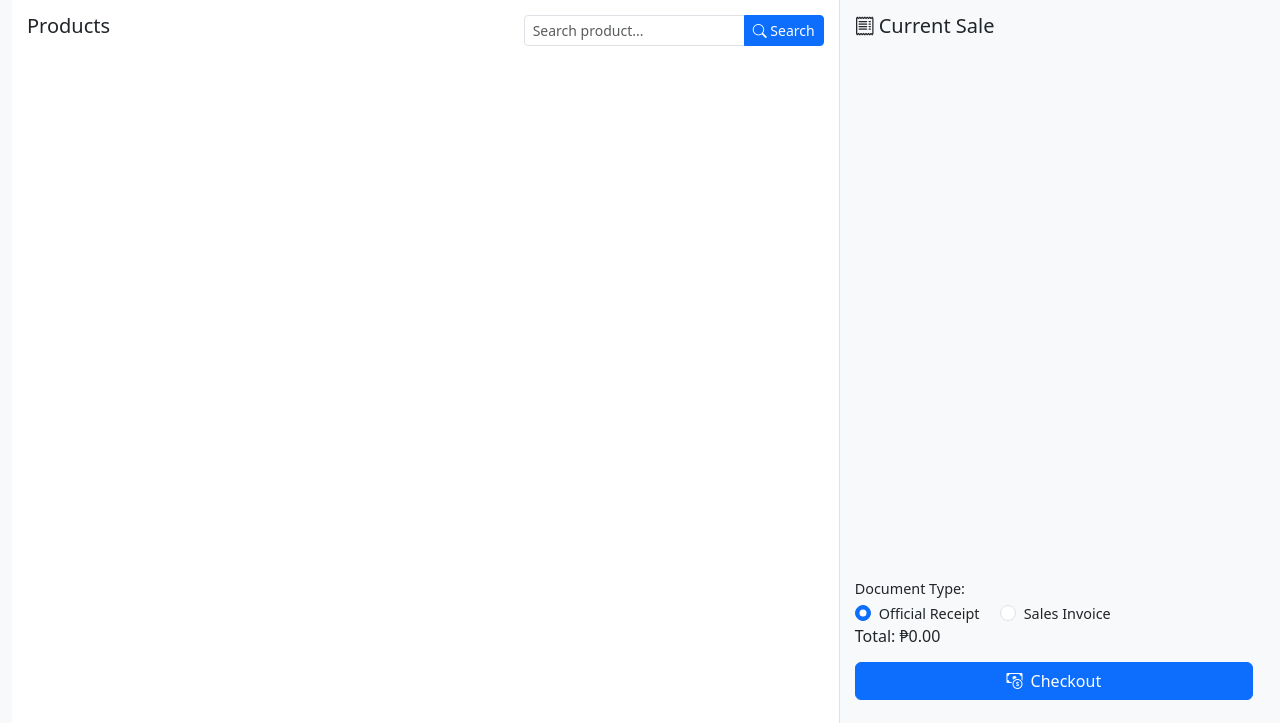
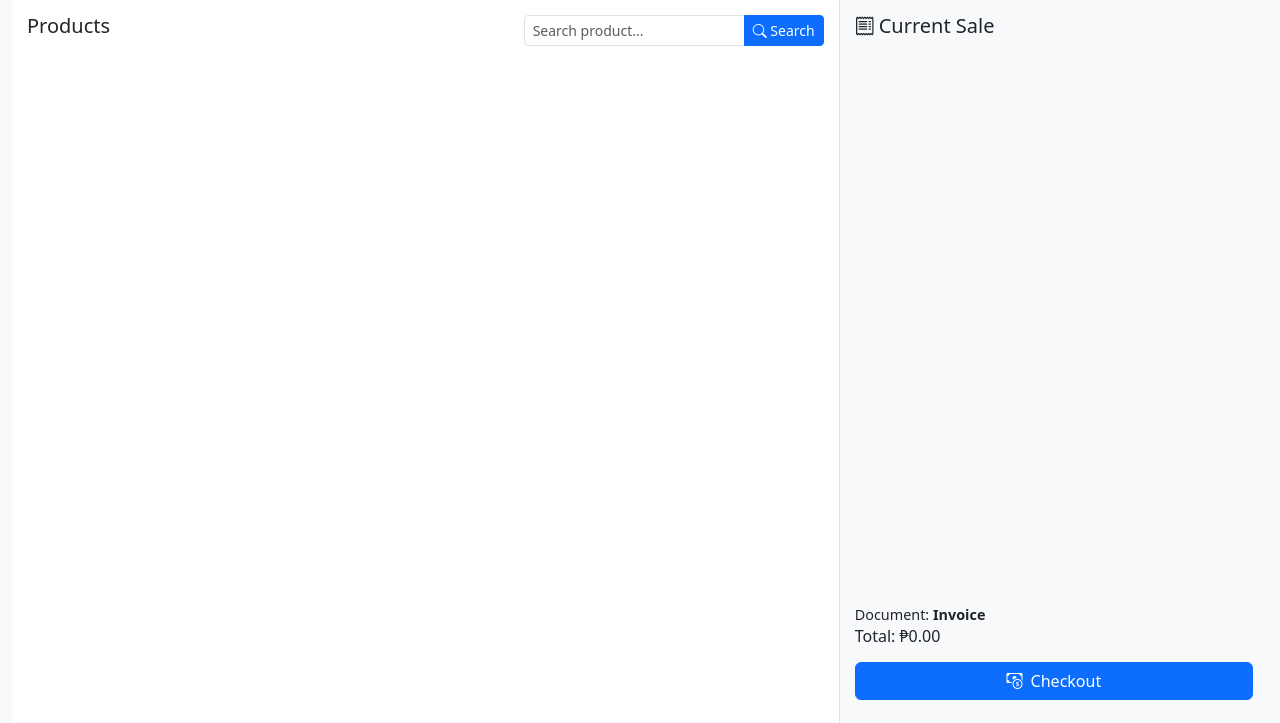
Before and after one commit to RefactorCore/casweb, a Flask app: page /pos in a window 1280 px wide. Shown: the part 93-816 px from the top of the page. Run offline with Flask 3, Linux system fonts and the light colour scheme; the visitor is signed in with stand-in values (Sample User, id 1); data that the repository does not hold is empty.

Commit message:
Add files via upload

```diff
--- a/templates/pos.html
+++ b/templates/pos.html
@@ -203,16 +203,10 @@
     <div class="pos-cart">
       <h5><i class="bi bi-receipt me-1"></i>Current Sale</h5>
       <div class="cart-list" id="cartList"></div>
+
+      <!-- Document type removed from UI. System will use 'Invoice' as default document type. -->
       <div class="mb-2">
-          <h6 class="mb-1" style="font-size: 0.9rem;">Document Type:</h6>
-          <div class="form-check form-check-inline">
-            <input class="form-check-input" type="radio" name="doc_type_select" id="doc_type_or" value="OR" checked>
-            <label class="form-check-label" for="doc_type_or" style="font-size: 0.9rem;">Official Receipt</label>
-          </div>
-          <div class="form-check form-check-inline">
-            <input class="form-check-input" type="radio" name="doc_type_select" id="doc_type_si" value="SI">
-            <label class="form-check-label" for="doc_type_si" style="font-size: 0.9rem;">Sales Invoice</label>
-          </div>
+        <h6 class="mb-1" style="font-size: 0.9rem;">Document: <strong>Invoice</strong></h6>
       <div>
         <h6>Total: ₱<span id="total">0.00</span></h6>
         <button id="checkoutBtn" class="btn btn-primary w-100 mt-2">
@@ -454,21 +448,19 @@ document.addEventListener("DOMContentLoaded", function() {
       return;
     }
 
-    // --- ▼▼▼ ADD THIS LINE ▼▼▼ ---
-    // Get the value from the new radio buttons ('OR' or 'SI')
-    const selectedDocType = document.querySelector('input[name="doc_type_select"]:checked').value;
+    // Default document type now fixed to 'Invoice'
+    const selectedDocType = 'Invoice';
 
     const response = await fetch('/api/sale', {
       method: 'POST',
       headers: { 'Content-Type': 'application/json' },
-      // --- ▼▼▼ UPDATE THIS LINE ▼▼▼ ---
       body: JSON.stringify({ items: cart, doc_type: selectedDocType })
     });
 
     const data = await response.json();
     if (data.status === 'ok') {
       const change = cash - total;
-      const receipt = generateReceipt(cart, total, cash, change, data.receipt_number, data.vat);
+      const receipt = generateReceipt(cart, total, cash, change, data.receipt_number || data.sale_id, data.vat);
       document.getElementById('receiptTemplate').innerHTML = receipt;
       new bootstrap.Modal(document.getElementById('receiptModal')).show();
 
@@ -511,7 +503,7 @@ document.addEventListener("DOMContentLoaded", function() {
 
     // Start building the HTML string
     let html = `<div class="receipt-header">`;
-    html += `<h5>${receiptNumber || 'RECEIPT'}</h5>`; // Uses the OR/SI number
+    html += `<h5>${receiptNumber || 'INVOICE'}</h5>`; // Use INVOICE label by default
     html += `<small>Date: ${dateStr} ${timeStr}</small>`;
     html += `</div>`;
 
@@ -543,16 +535,12 @@ document.addEventListener("DOMContentLoaded", function() {
     html += `<hr>`;
 
     // Totals
-    // Totals
     // Calculate VATable Sales (Total minus VAT)
     const vatableSales = total - (vatAmount || 0);
 
     html += `<div class="receipt-totals">`;
-
-    // --- ADD THESE NEW LINES ---
     html += `<div style="font-weight: normal; font-size: 1rem;"><span>VATable Sales:</span> <span>₱${vatableSales.toFixed(2)}</span></div>`;
     html += `<div style="font-weight: normal; font-size: 1rem;"><span>VAT (12%):</span> <span>₱${(vatAmount || 0).toFixed(2)}</span></div>`;
-    // --- END OF NEW LINES ---
 
     html += `<div><span>TOTAL:</span> <span>₱${total.toFixed(2)}</span></div>`;
     html += `<div><span>CASH:</span> <span>₱${cash.toFixed(2)}</span></div>`;
```
Lines whose indentation alone changed are shown as unchanged.
